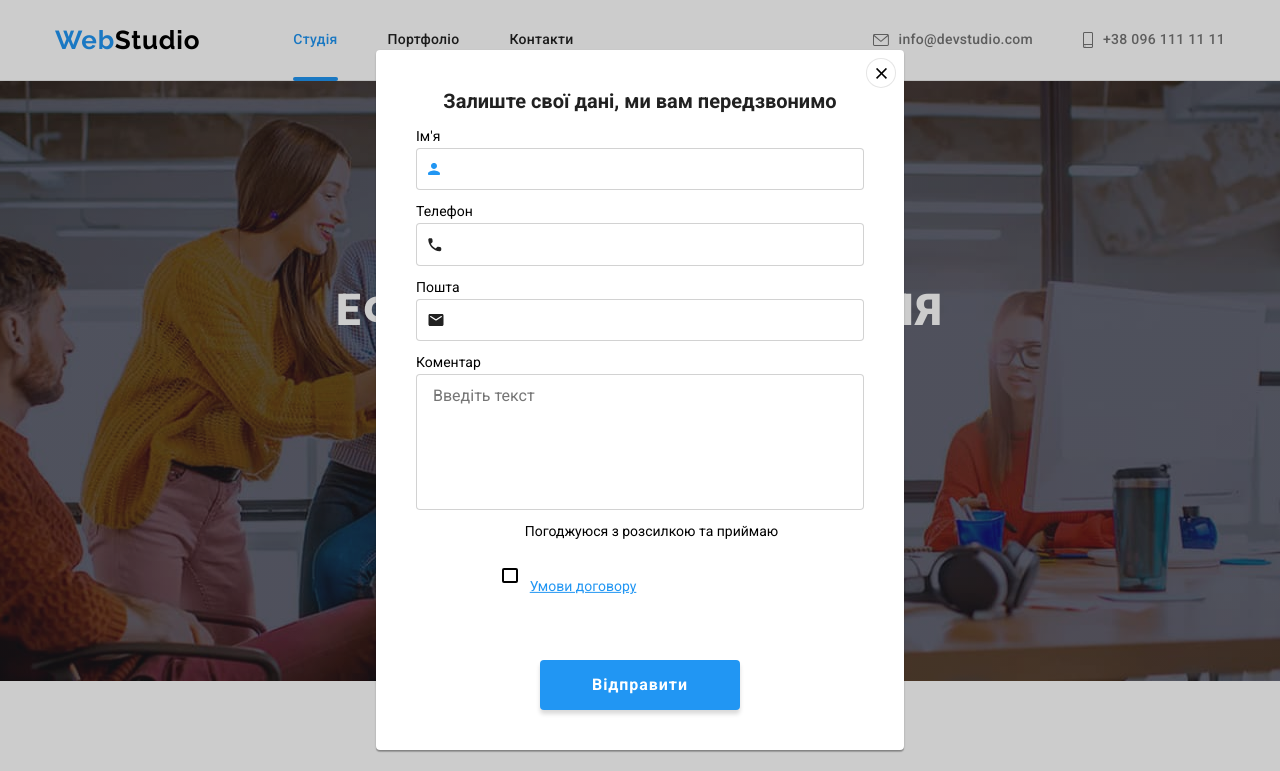
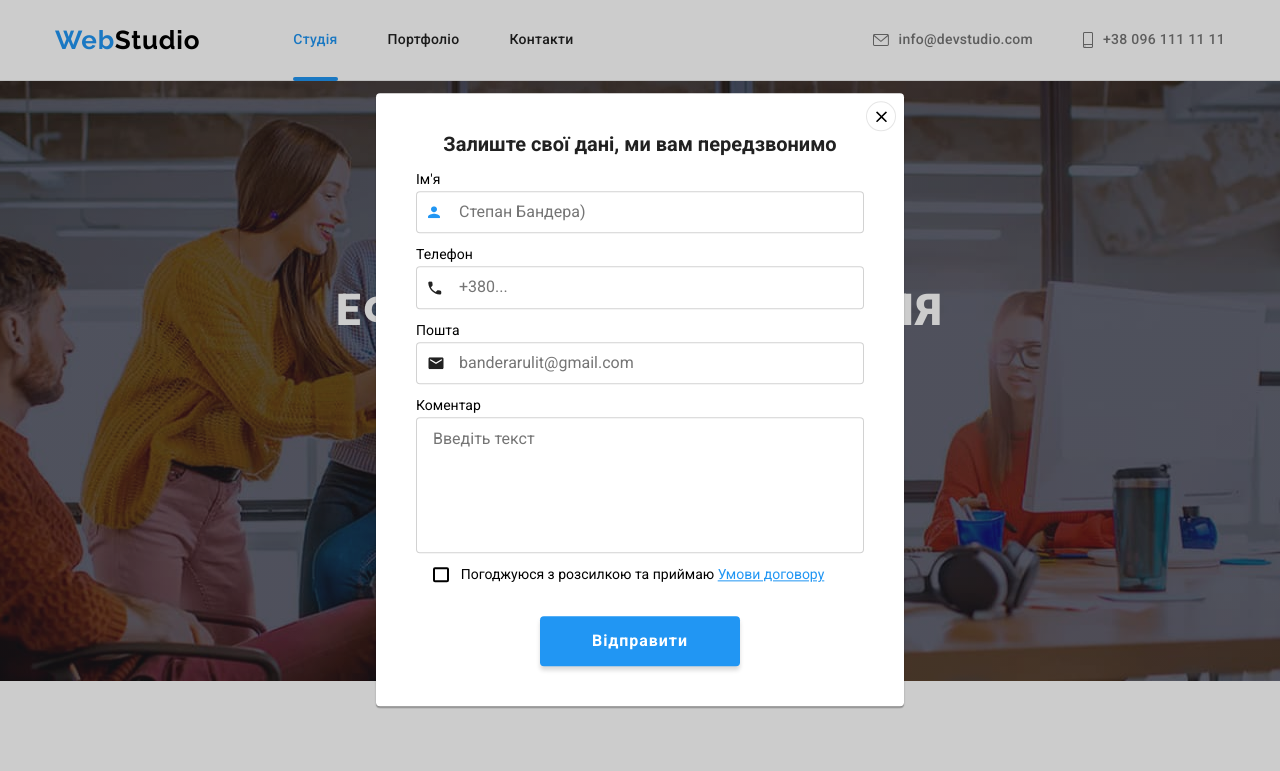
Before and after one commit to MihailLeontev/goit-markup-hw-06, a plain HTML site: page index.html in a window 1280 px wide. Both pictures are taken after a click on the button "Замовити послугу". Shown: the top 771 px of the page. Drawn offline with nearby package versions, Linux system fonts and the light colour scheme.

Commit message:
Checkbox

```diff
--- a/css/styles.css
+++ b/css/styles.css
@@ -893,6 +893,12 @@ img {
 
 }
 
+.modal-button:hover,
+.modal-button:focus {
+    fill: var(--logo-color);
+    transition: fill 250ms cubic-bezier(0.4, 0, 0.2, 1);
+}
+
 
 .modal-form .modal-text {
     margin-bottom: 12px;
@@ -941,7 +947,7 @@ img {
 
 .modal-form .checkbox-label {
     position: relative;
-
+    display: flex;
     flex-direction: row;
     justify-content: center;
     align-items: center;
@@ -953,12 +959,15 @@ img {
     line-height: 1.64;
 }
 
-.checkbox-label .link {
+.checkbox-label {
+    display: flex;
     margin-left: 5px;
 
     font-size: 14px;
     line-height: 1.64;
+}
 
+.modal-link {
     color: var(--logo-color);
     text-decoration: underline;
 }
@@ -968,9 +977,11 @@ img {
 }
 
 .checkbox-label .checkbox-icon {
+    display: inline-block;
     margin-right: 7px;
     width: 16px;
     height: 15px;
+
 
     border: 2px solid var(--logo-color-header);
     border-radius: 2px;
@@ -986,7 +997,7 @@ img {
     top: 0;
     left: 0;
     transform: translate(12px, 4px);
-    width: 16px;
+    width: 15px;
     height: 15px;
 
     opacity: 0;
@@ -1000,6 +1011,12 @@ img {
 
 .form-checkbox:checked~.checked-icon {
     opacity: 1;
+    background-image: url(../images/V.svg);
+    background-color: #2196F3;
+    border-color: transparent;
+    background-size: contain;
+    background-repeat: no-repeat;
+
 }
 
 .modal-form .submit-btn {
--- a/index.html
+++ b/index.html
@@ -398,51 +398,39 @@
         <h2 class="modal-text">Залиште свої дані, ми вам передзвонимо</h2>
         <label class="modal-form-space">
           <span class="label-text">Ім'я</span>
-          <input type="text" name="name" class="form-input" id="name" autocomplete="on">
+          <input type="text" name="name" class="form-input" id="name" autocomplete="on" placeholder="Степан Бандера)">
           <svg class="icon">
             <use href="./images/icons.svg#icon-man"></use>
           </svg>
         </label>
         <label class="modal-form-space">
           <span class="label-text">Телефон</span>
-          <input type="tel" name="phone" class="form-input" autocomplete="on">
+          <input type="tel" name="phone" class="form-input" autocomplete="on" placeholder="+380...">
           <svg class="icon">
             <use href="./images/icons.svg#icon-telephone"></use>
           </svg>
         </label>
         <label class="modal-form-space">
           <span class="label-text">Пошта</span>
-          <input type="email" name="mail" class="form-input" autocomplete="on">
+          <input type="email" name="mail" class="form-input" autocomplete="on" placeholder="banderarulit@gmail.com">
           <svg class="icon">
             <use href="./images/icons.svg#icon-email-black"></use>
           </svg>
         </label>
         <label class="modal-form-space">
           <span class="label-text">Коментар</span>
-           <textarea
-            class="form-textarea"
-            name="comment"
-            rows="6"
-            placeholder="Введіть текст"
-          ></textarea>
+           <textarea class="form-textarea" name="comment" rows="6" placeholder="Введіть текст"></textarea>
         </label>
 
         <label class="modal-form-space checkbox-label">
-           <input
-            class="form-checkbox visually-hidden"
-            type="checkbox"
-            name="control"
-          />
-          <span class="checkbox-icon"></span>
-          <svg class="checked-icon">
-            <use href="./images/icons.svg#icon-modal-checkbox"></use>
-          </svg>
+           <input  class="form-checkbox visually-hidden"  type="checkbox"  name="control"/>
+          <span class="checkbox-icon checked-icon"></span>
+
           <span class="label-text">Погоджуюся з розсилкою та приймаю
-            <a class="link" href="#"> Умови договору</a></span>
+            <a class="modal-link" href="#"> Умови договору</a></span>
 
         </label>
         <button class="submit-btn" type="submit">Відправити</button>
-
 
         <button class="modal-button" type="button" data-modal-close>
           <svg class="modal-btn-close">
```
Also changed, not shown: images/V.svg (added), images/icons.svg.
